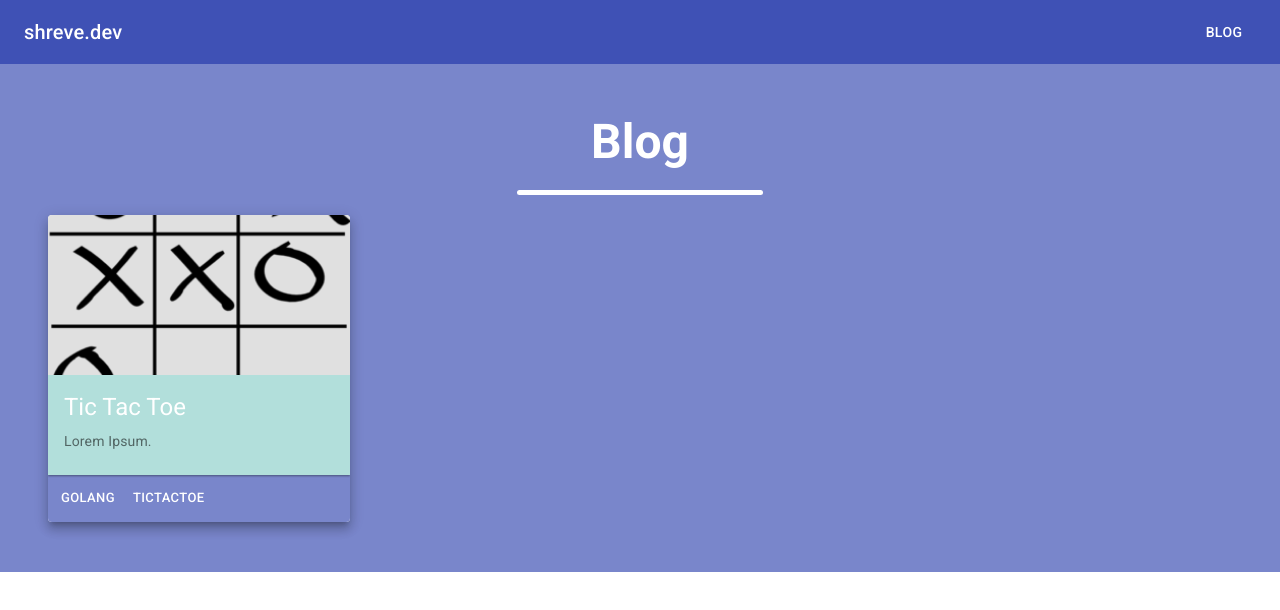
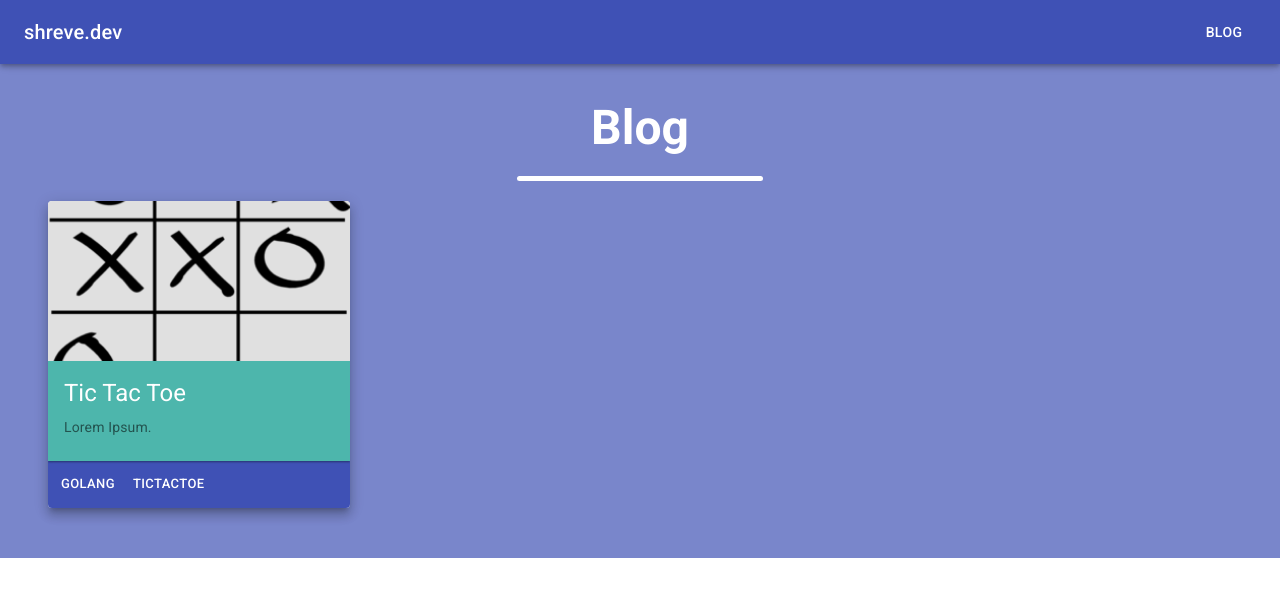
Before and after one commit to ecshreve/portfolio, a React (Create React App) app in the folder client/: page /blog in a window 1280 px wide. Shown: the top 610 px of the page. Built offline with nearby package versions, Linux system fonts and the light colour scheme.

Commit message:
client: blog card style tweaks

```diff
--- a/client/src/components/app-bar/TopNavBar.tsx
+++ b/client/src/components/app-bar/TopNavBar.tsx
@@ -19,6 +19,7 @@ const useStyles = makeStyles((theme: Theme) =>
     },
     appbar: {
       backgroundColor: theme.palette.primary.main,
+      position: "fixed",
     },
     title: {
       flexGrow: 1,
--- a/client/src/components/blog-card/BlogCard.tsx
+++ b/client/src/components/blog-card/BlogCard.tsx
@@ -16,7 +16,7 @@ const useStyles = makeStyles((theme: Theme) =>
       },
     },
     cardContent: {
-      backgroundColor: theme.palette.secondary.light,
+      backgroundColor: theme.palette.secondary.main,
     },
     cardMedia: {
       height: "150px",
@@ -24,7 +24,7 @@ const useStyles = makeStyles((theme: Theme) =>
       padding: "5px",
     },
     cardActionArea: {
-      backgroundColor: theme.palette.primary.light,
+      backgroundColor: theme.palette.primary.main,
     },
     cardActionButton: {
       "&:hover": {
--- a/client/src/components/landing/LandingHeader.tsx
+++ b/client/src/components/landing/LandingHeader.tsx
@@ -14,8 +14,8 @@ const useStyles = makeStyles((theme: Theme) =>
     root: {
       flexGrow: 1,
       fontSize: "large",
-      paddingTop: "100px",
-      paddingBottom: "150px",
+      paddingTop: "150px",
+      paddingBottom: "175px",
       backgroundColor: theme.palette.primary.light,
     },
     headshot: {
--- a/client/src/pages/Blog.tsx
+++ b/client/src/pages/Blog.tsx
@@ -9,7 +9,7 @@ const useStyles = makeStyles((theme: Theme) =>
     root: {
       flexGrow: 1,
       backgroundColor: theme.palette.primary.light,
-      paddingTop: "50px",
+      paddingTop: "100px",
       paddingBottom: "50px",
     },
     customText: {
```
